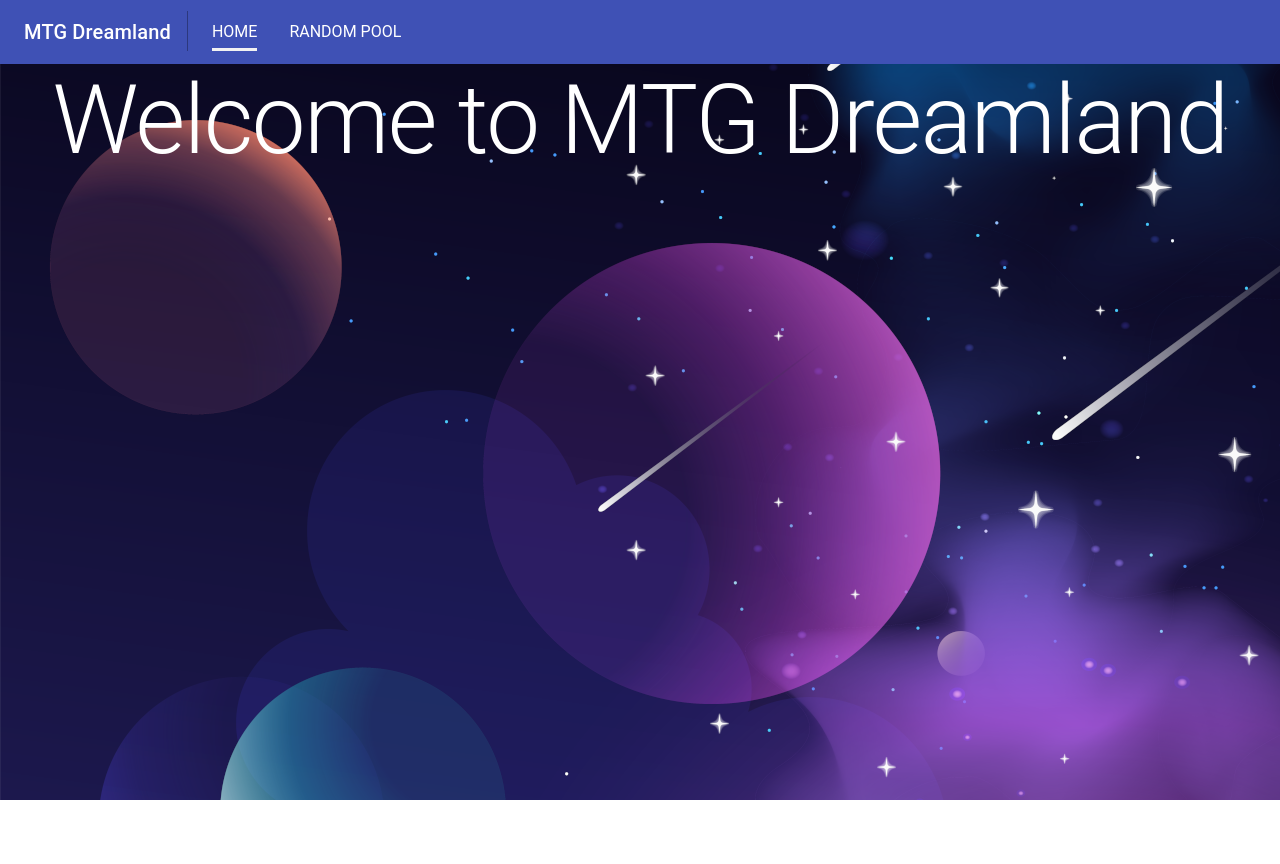
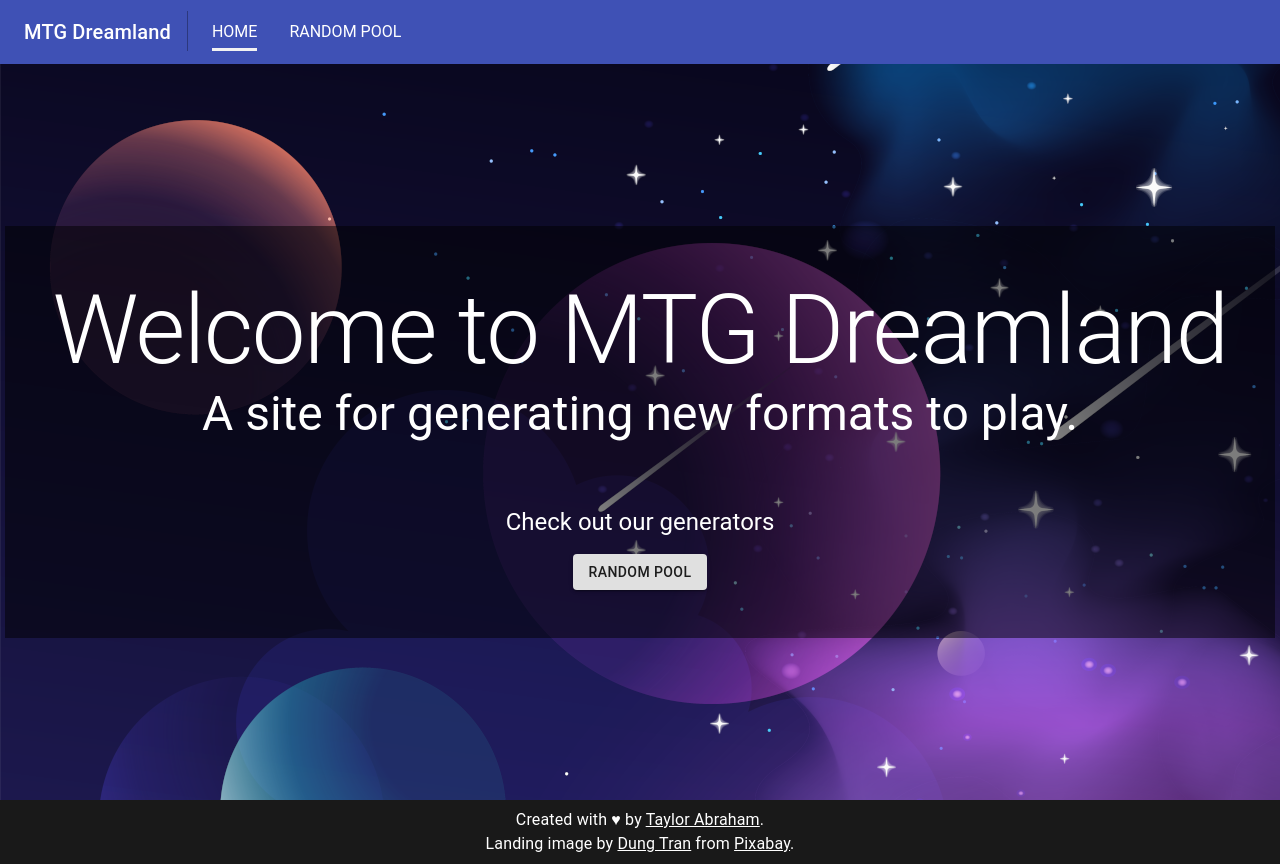
Before and after one commit to TaylorAbraham/MTG-Dreamland-Client, a React (Create React App) app: page / in a window 1280 px wide. Before the commit the page ends 800 px from the top, so only its background shows below. Built offline with nearby package versions, Linux system fonts and the light colour scheme.

Commit message:
Add content to landing page

```diff
--- a/src/screens/App/App.jsx
+++ b/src/screens/App/App.jsx
@@ -26,6 +26,26 @@
       </AppBar>
       <Route exact path="/" component={Home} />
       <Route exact path="/pool" component={RandomPool} />
+      <Toolbar className="footer">
+        <Typography>
+          Created with ♥ by{' '}
+          <a href="http://taylorabraham.com/" target="_blank" rel="noreferrer">
+            Taylor Abraham
+          </a>
+          .
+        </Typography>
+        <Typography>
+          Landing image by{' '}
+          <a href="https://pixabay.com/users/kollsd-14736411/?utm_source=link-attribution&amp;utm_medium=referral&amp;utm_campaign=image&amp;utm_content=5673499">
+            Dung Tran
+          </a>{' '}
+          from{' '}
+          <a href="https://pixabay.com/?utm_source=link-attribution&amp;utm_medium=referral&amp;utm_campaign=image&amp;utm_content=5673499">
+            Pixabay
+          </a>
+          .
+        </Typography>
+      </Toolbar>
     </div>
   );
 };
--- a/src/screens/App/App.scss
+++ b/src/screens/App/App.scss
@@ -73,3 +73,14 @@
     }
   }
 }
+
+.footer {
+  background-color: rgb(25, 25, 25);
+  color: white;
+  display: flex;
+  flex-direction: column;
+  justify-content: center;
+  a {
+    color: white;
+  }
+}
--- a/src/screens/Home/Home.jsx
+++ b/src/screens/Home/Home.jsx
@@ -1,5 +1,6 @@
-import { Typography } from '@material-ui/core';
+import { Button, Typography } from '@material-ui/core';
 import React from 'react';
+import { Link } from 'react-router-dom';
 import './Home.scss';
 
 const Home = () => {
@@ -7,6 +8,17 @@
     <div className="home">
       <div className="home__content">
         <Typography variant="h1">Welcome to MTG Dreamland</Typography>
+        <Typography variant="h3">A site for generating new formats to play.</Typography>
+        <div className="home__links">
+          <Typography variant="h5">Check out our generators</Typography>
+          <div className="home__links-buttons">
+            <Link to="/pool">
+              <Button variant="contained" color="white">
+                Random Pool
+              </Button>
+            </Link>
+          </div>
+        </div>
       </div>
     </div>
   );
--- a/src/screens/Home/Home.scss
+++ b/src/screens/Home/Home.scss
@@ -2,9 +2,25 @@
   width: 100%;
   height: calc(100vh - 64px);
   background-image: url('starscape.png');
+  display: flex;
+
   &__content {
+    background: rgba(0, 0, 0, 0.5);
     text-align: center;
     margin: auto;
+    padding: 3rem;
     color: white;
   }
+
+  &__links {
+    margin-top: 4rem;
+  }
+
+  &__links-buttons {
+    margin-top: 1rem;
+    a {
+      color: black;
+      text-decoration: none;
+    }
+  }
 }
```
